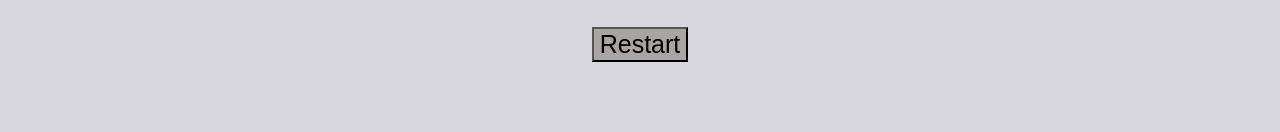
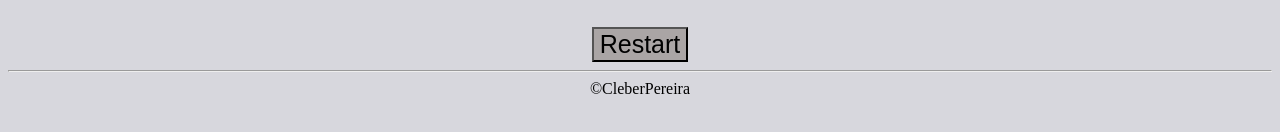
Before and after one commit to cleberpereiraa/jogoDaVelha, a plain HTML site: page index.html in a window 1280 px wide. Shown: the part 466-598 px from the top of the page. Drawn offline with Linux system fonts and the light colour scheme.

Commit message:
Add files via upload

```diff
--- a/index.html
+++ b/index.html
@@ -38,6 +38,8 @@
             <div id="8" class="square"></div>
         </div>
         <div class="reiniciar"> <button id="bt-reset" type="reset">Restart</button> </div>
+        <hr>
+        <footer>&copy;CleberPereira</footer>
     </div>
     <script src="script/game.js"></script>
     <script src="script/interface.js"></script>
```
